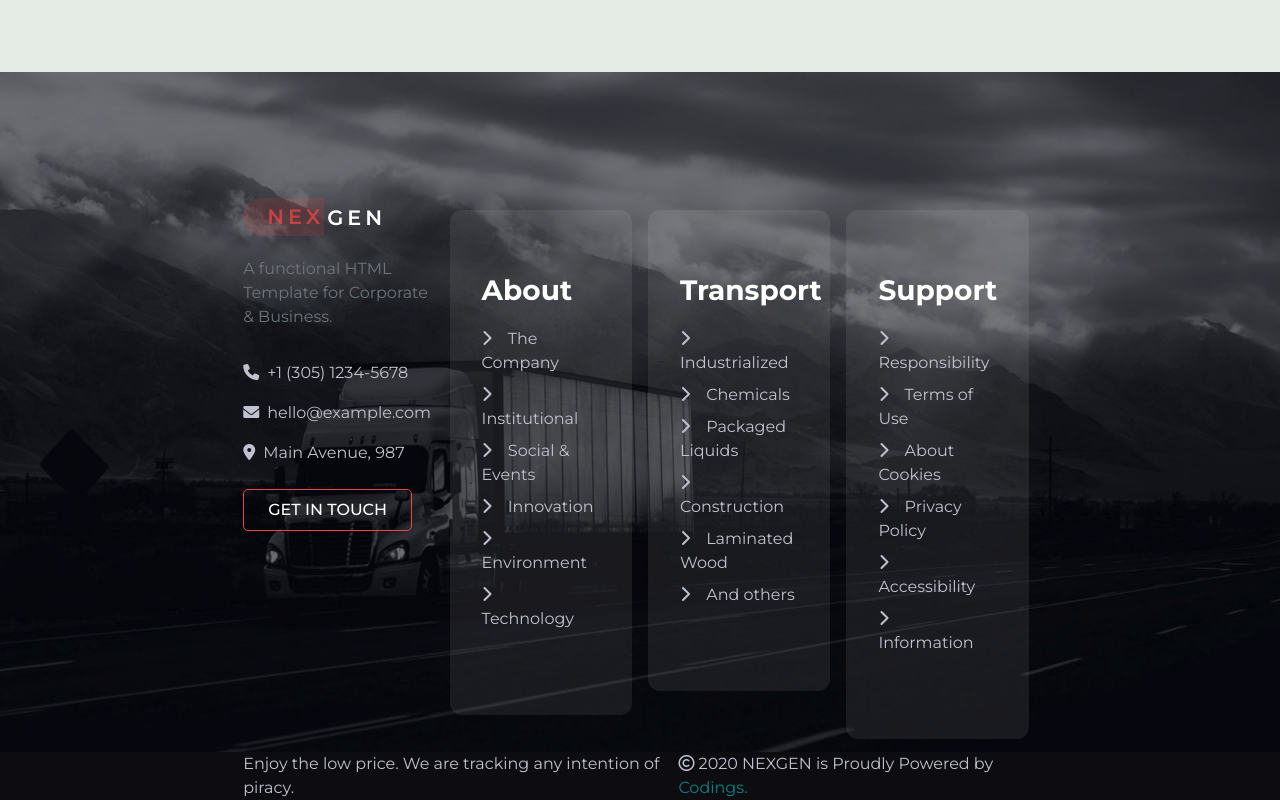
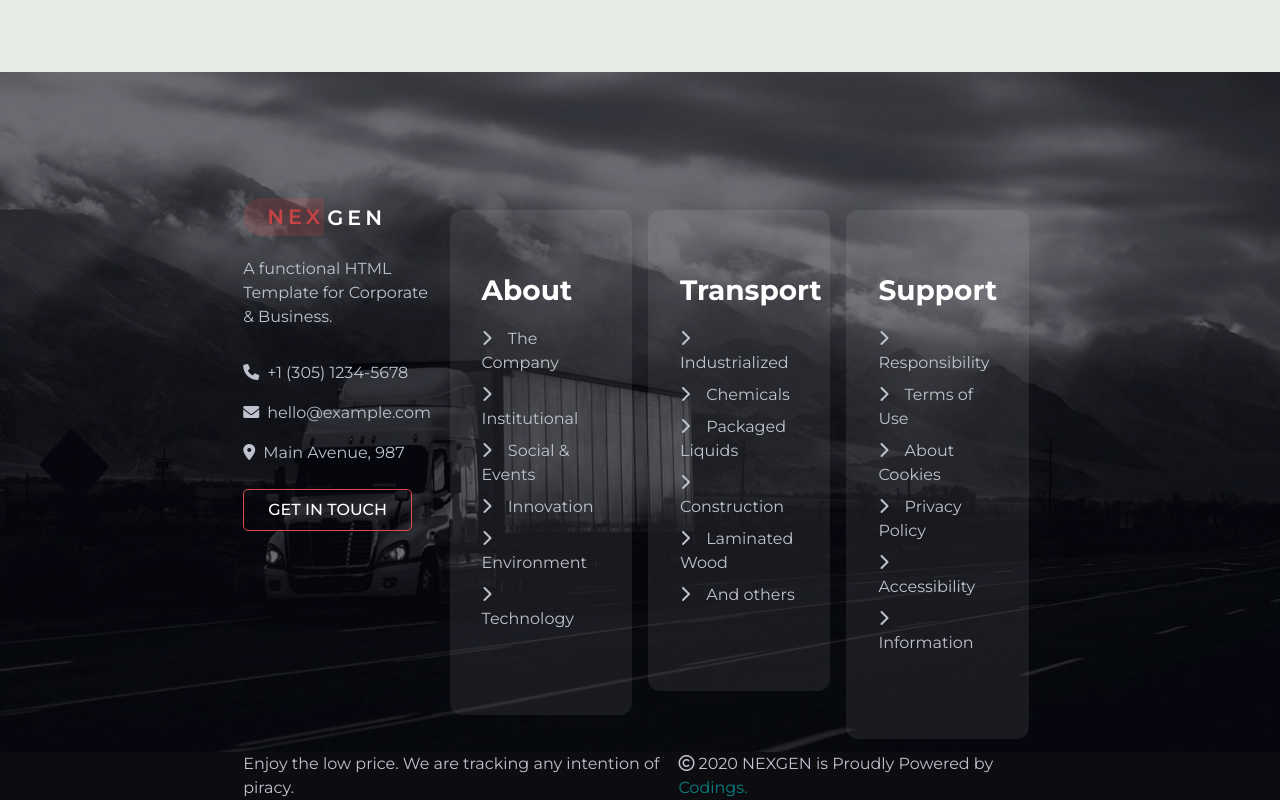
Before and after one commit to AnTosi/proj-html-vuejs, a Vue app: page / in a window 1280 px wide. Shown: the part 4888-5688 px from the top of the page. Built offline with nearby package versions, Linux system fonts and the light colour scheme.

Commit message:
change grey on p in footer

```diff
--- a/src/components/SiteFooter.vue
+++ b/src/components/SiteFooter.vue
@@ -3,7 +3,7 @@
         <div class="lg_container d-flex">
             <div class="col-3">
                 <NexGen/>
-                <p class="text-muted my-4 pb-2">
+                <p class="muted-grey my-4 pb-2">
                     A functional HTML Template for Corporate & Business.
                 </p>
                 <div>
```
